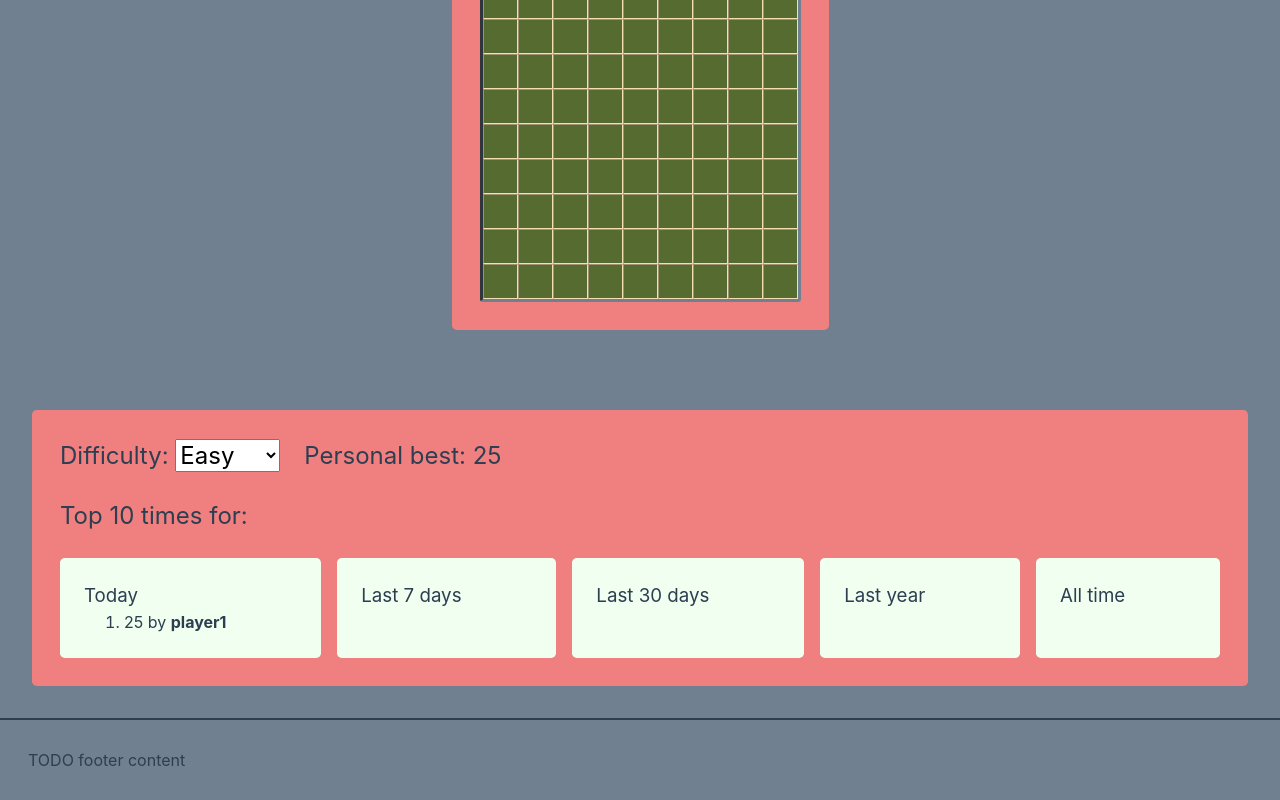
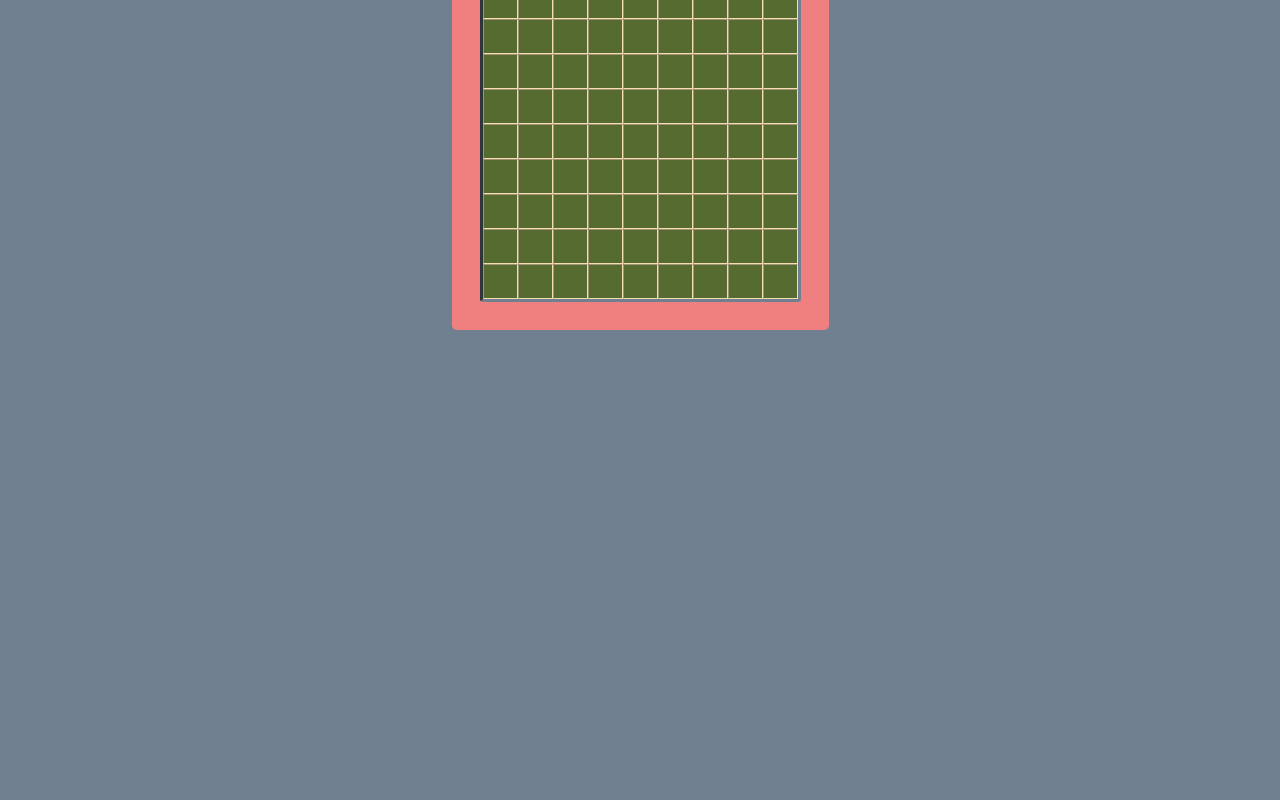
Before and after one commit to jkrajcir/starsweeper, a Vue app: page / in a window 1280 px wide. Shown: the part 409-1209 px from the top of the page. After the commit the page ends 800 px from the top, so only its background shows below. Built offline with nearby package versions, Linux system fonts and the light colour scheme.

Commit message:
Revert "added beginnings of scoreboard UI"
This reverts commit fd3fad01a194bffeb60a663b32d4b66928fb8e7f.

```diff
--- a/src/App.vue
+++ b/src/App.vue
@@ -3,7 +3,6 @@ import GameBoard from '@/components/GameBoard.vue'
 import GameBoardHeader from '@/components/GameBoardHeader.vue'
 import VueDialog from '@/components/VueDialog.vue'
 import { useGameStore } from '@/modules/GameStore.mjs'
-import Scoreboard from '@/components/Scoreboard.vue'
 </script>
 
 <script setup lang="ts">
@@ -30,16 +29,13 @@ gameStore.setupGame()
     <div class="game">
       <GameBoardHeader />
       <GameBoard />
-      <VueDialog
-        @setDialogRef="(element) => (gameStore.gameOverDialog = element)"
-        @closeDialog="gameStore.gameOverDialog?.close()"
-        >{{ gameStore.gameWon ? 'You won the game!' : 'You lost the game!' }}</VueDialog
-      >
     </div>
-    <Scoreboard />
+    <VueDialog
+      @setDialogRef="(element) => (gameStore.gameOverDialog = element)"
+      @closeDialog="gameStore.gameOverDialog?.close()"
+      >{{ gameStore.gameWon ? 'You won the game!' : 'You lost the game!' }}</VueDialog
+    >
   </main>
-
-  <footer>TODO footer content</footer>
 </template>
 
 <style>
@@ -53,16 +49,6 @@ header {
 
 main {
   flex-grow: 1;
-  display: flex;
-  flex-direction: column;
-  row-gap: 5rem;
-  margin-bottom: 2rem;
-}
-
-footer {
-  border-top-width: 2px;
-  border-top-style: solid;
-  padding: 1.75rem;
 }
 
 .title {
@@ -78,18 +64,6 @@ footer {
   fill: gold;
 }
 
-.visually-hidden {
-  position: absolute !important;
-  width: 1px !important;
-  height: 1px !important;
-  padding: 0 !important;
-  margin: -1px !important;
-  overflow: hidden !important;
-  clip: rect(0, 0, 0, 0) !important;
-  white-space: nowrap !important;
-  border: 0 !important;
-}
-
 .game {
   display: flex;
   flex-direction: column;
@@ -99,6 +73,7 @@ footer {
   max-width: fit-content;
   margin-left: auto;
   margin-right: auto;
+  margin-bottom: 2rem;
   padding: 1.75rem;
   border-radius: 0.3rem;
 }
--- a/src/components/Scoreboard.vue
+++ /dev/null
@@ -1,90 +0,0 @@
-<script import lang="ts">
-import { useGameStore } from '@/modules/GameStore.mjs'
-</script>
-
-<script setup lang="ts">
-const gameStore = useGameStore()
-</script>
-
-<template>
-  <div class="scoreboard">
-    <h1 class="visually-hidden">Scoreboard</h1>
-    <div class="scoreboard-header difficulty-pb">
-      <label>
-        Difficulty:
-        <select v-model="gameStore.selectedDifficulty">
-          <option value="0">Easy</option>
-          <option value="1">Normal</option>
-          <option value="2">Hard</option>
-        </select>
-      </label>
-      <span>Personal best: 25</span>
-    </div>
-    <h2 class="scoreboard-header">Top 10 times for:</h2>
-    <div class="top-times">
-      <div class="top-times-card">
-        <h3>Today</h3>
-        <ol>
-          <li>25 by <span class="player-name">player1</span></li>
-        </ol>
-      </div>
-      <div class="top-times-card">
-        <h3>Last 7 days</h3>
-        <ol></ol>
-      </div>
-      <div class="top-times-card">
-        <h3>Last 30 days</h3>
-        <ol></ol>
-      </div>
-      <div class="top-times-card">
-        <h3>Last year</h3>
-        <ol></ol>
-      </div>
-      <div class="top-times-card">
-        <h3>All time</h3>
-        <ol></ol>
-      </div>
-    </div>
-  </div>
-</template>
-
-<style lang="scss">
-.scoreboard {
-  background-color: lightcoral;
-  margin: 0 2rem;
-  padding: 1.75rem;
-  border-radius: 0.3rem;
-  display: flex;
-  row-gap: 1.5rem;
-  flex-direction: column;
-}
-
-.scoreboard-header {
-  font-size: 1.5rem;
-  width: fit-content;
-}
-
-.difficulty-pb {
-  display: flex;
-  column-gap: 1.5rem;
-}
-
-.top-times {
-  display: flex;
-  flex-wrap: wrap;
-  justify-content: space-between;
-  gap: 1rem;
-}
-
-.top-times-card {
-  padding: 1.5rem;
-  background-color: honeydew;
-  border-radius: 0.3rem;
-  flex-grow: 1;
-  flex-shrink: 0;
-}
-
-.player-name {
-  font-weight: bold;
-}
-</style>
```
Also changed, not shown: src/modules/GameStore.mts.
